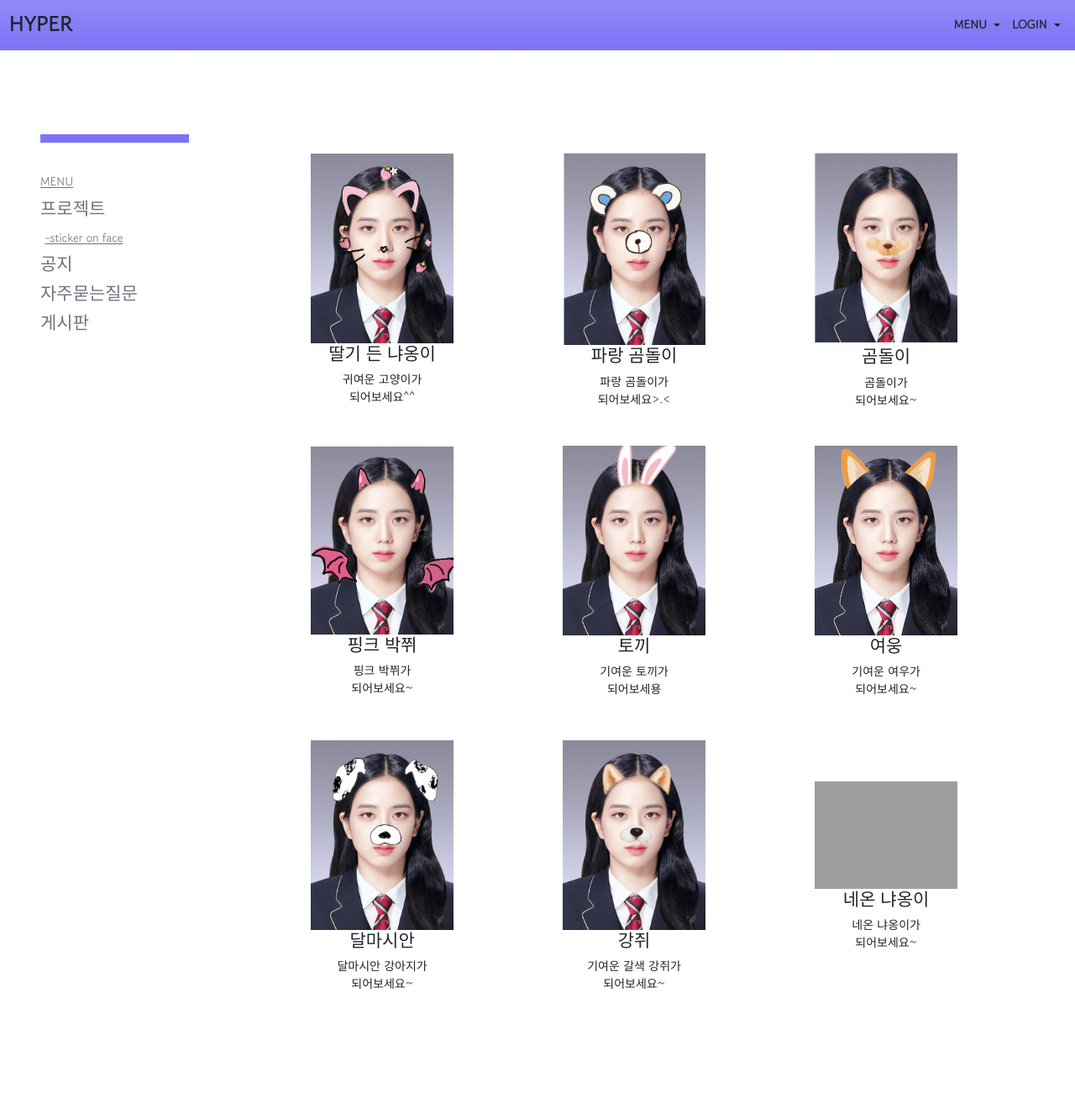
After one commit to kyeonghunkim123/Sticker_On_Face, a Django app: page /stickers/sticker_select/ in a window 1280 px wide. The commit adds this page. Shown: the whole page at 84% size. Run offline with Django 4.2, Linux system fonts and the light colour scheme; grey boxes are pictures that could not be loaded.

Commit message:
select_page     font는 나중에

```diff
--- /dev/null
+++ b/static/css/sticker_select.css
@@ -0,0 +1,21 @@
+/* sticker select page */
+
+.container{
+            position: relative;
+            margin: 100px auto;
+            padding: 20px 60px;
+            text-align: center;
+            border: 30 center;
+            position: relative;
+
+		}
+
+.image {
+            display: table-cell;
+            content: center;
+            width: 300px;
+            height: 330px;
+        }
+h4 {
+	font-family: 'Noto Sans KR', sans-serif;
+}
--- a/stickers/urls.py
+++ b/stickers/urls.py
@@ -8,11 +8,12 @@ from django.conf.urls.static import static
 
 
 urlpatterns = [
-    path('sticker_edit', stickers.sticker_edit, name='sticker_edit'),
+    path('sticker_edit/', stickers.sticker_edit, name='sticker_edit'),
     path('sticker_edit_open', stickers.sticker_edit_open, name='sticker_edit_open'),
     path('sticker_page', stickers.sticker_page, name='sticker_page'),
     path('sticker_save', stickers.sticker_save, name='sticker_save'),
     path('sticker_save_open', stickers.sticker_save_open, name='sticker_save_open'),
+    path('sticker_select/', stickers.sticker_select, name='sticker_select'),
 
 
 
--- a/stickers/views.py
+++ b/stickers/views.py
@@ -21,10 +21,10 @@ def sticker_save(request):
     return render(request, "stickers/sticker_save.html")
 
 def sticker_save_open(request):
-<<<<<<< HEAD
     return render(request, "stickers/sticker_save_open.html")
-=======
-    return render(request, "stickers/sticker_save_open.html")
+
+def sticker_select(request):
+    return render(request, "stickers/sticker_select.html")
 
 
 
@@ -106,4 +106,3 @@ def uploadView(request):
 
 
 # SUBPAGE 추가 2023.04.17 끝
->>>>>>> dev
--- a/templates/stickers/sticker_select.html
+++ b/templates/stickers/sticker_select.html
@@ -1,90 +1,92 @@
-<!DOCTYPE html>
-<html lang="en">
+{% extends 'base.html' %}
+{% load static %}
+{% block content %}
+{% include 'users/user_menu2.html' %}
 <head>
-    <meta charset="UTF-8">
-    <meta http-equiv="X-UA-Compatible" content="IE=edge">
-    <meta name="viewport" content="width=device-width", initial-scale=10>
-    <title>selectpage</title>
-    <style>
-        .container{
-            width:800px;
-			height:100%;
-            margin: 0 auto;
-            text-align: center;
-		}
-        .image {
-            display: table-cell;
-            content: center;
-            width: 300px;
-            height: 330px;
-        }
-        .left_bar{
-            float: left;
-            margin-left: 30px;
-        }
-        a{
-            text-decoration: none;
-            color: black;
-            font-size: 16px;
-        }
-        b{
-            margin-left:11px;
-            font-size: 16px;
-        }
-    </style>
+    <link rel="stylesheet" href="/static/css/sticker_select.css">
+
 </head>
+
+
 <body>
-    <div>
-        <div class="left_bar" >
-            <h2>MENU</h2>
-            <h3><a href="">-프로젝트</a> <br>
-            <ins><b>-sticker on face</b></ins>
-            <br><a href="">-공지</a>
-            <br><a href="">-자주묻는질문</a>
-            <br><a href="">-게시판</a></h3>
-        </div>
 
         <div class="container">
             <div class="image" id="jisoo-cat">
-                <img src="/static/images/jisoo_cat.png" style="cursor: pointer"
-                onclick="window.open('sticker_select_popup1.html', 'asdfo8or', 'scrollbars=yes, width=800, height=605, top=10, left=20');"
+                <img src="{% static '/images/jisoo_cat.png' %}" style="cursor: pointer"
+                onclick ="window.open('{% url 'sticker_edit' %}');"
                 alt ="jisoo-cat" width="170">
 
-                    <h3>딸기 든 냐옹이</h3>
+                    <h4>딸기 든 냐옹이</h4>
                     <p>귀여운 고양이가 <br> 되어보세요^^</p>
             </div>
 
             <div class="image" id="jisoo-bear">
-                <img src="/static/images/jisoo_cat.png" style="cursor: pointer"
-                onclick="window.open('sticker_select_popup2.html', 'asdfo8or', 'scrollbars=yes, width=800, height=605, top=10, left=20');"
+                <img src="{% static '/images/jisoo_bear.jpg' %}" style="cursor: pointer"
+                onclick="window.open('{% url 'sticker_edit' %}');"
                 alt ="jisoo-bear" width="170">
-                    <h3>파랑 곰돌이</h3>
-                    <p>파랑 곰돌이가 <br> 되어보세요>. </p>
+                    <h4>파랑 곰돌이</h4>
+                    <p>파랑 곰돌이가 <br> 되어보세요>.< </p>
             </div>
-            <br>
+
             <div class="image" id="jisoo-bearnose">
-                <img src="/static/images/jisoo_bear_nose.jpg" style="cursor: pointer"
-                onclick="window.open('sticker_select_popup3.html', 'asdfo8or', 'scrollbars=yes, width=800, height=605, top=10, left=20');"
-                alt ="jisoo-bearnose" width="170">
-                    <h3>곰돌이</h3>
+                <img src="{% static '/images/jisoo_bear_nose.jpg' %}" style="cursor: pointer"
+                onclick="window.open('{% url 'sticker_edit' %}');"
+                alt = "jisoo-bearnose" width="170">
+                    <h4>곰돌이</h4>
                     <p>곰돌이가 <br> 되어보세요~ </p>
             </div>
 
+            <br>
 
             <div class="image" id="jisoo-bat">
-                <img src="/static/images/jisoo_bat.jpg" style="cursor: pointer"
-                onclick="window.open('sticker_select_popup4.html', 'asdfo8or', 'scrollbars=yes, width=800, height=605, top=10, left=20');"
+                <img src="{% static '/images/jisoo_bat.jpg' %}" style="cursor: pointer"
+                onclick="window.open('{% url 'sticker_edit' %}');"
                 alt="jisoo-bat" width="170">
-                    <h3>핑크 박쮜</h3>
+                    <h4>핑크 박쮜</h4>
                     <p>핑크 박쮜가 <br> 되어보세요~</p>
             </div>
 
+            <div class="image" id="jisoo-bunny">
+                <img src="{% static '/images/jisoo_bunny.png' %}" style="cursor: pointer"
+                onclick="window.open('{% url 'sticker_edit' %}');"
+                alt ="jisoo-bunny" width="170">
+                    <h4>토끼</h4>
+                    <p>기여운 토끼가 <br> 되어보세용 </p>
+            </div>
 
+            <div class="image" id="jisoo-fox">
+                <img src="{% static '/images/jisoo_fox.jpg' %}" style="cursor: pointer"
+                onclick="window.open('{% url 'sticker_edit' %}');"
+                alt ="jisoo-fox" width="170">
+                    <h4>여웅</h4>
+                    <p>기여운 여우가 <br> 되어보세요~ </p>
+            </div>
+
+            <br>
+
+            <div class="image" id="jisoo-dalma">
+                <img src="{% static '/images/jisoo_dalmadog.png' %}" style="cursor: pointer"
+                onclick="window.open('{% url 'sticker_edit' %}');"
+                alt ="jisoo-dalma" width="170">
+                    <h4>달마시안</h4>
+                    <p>달마시안 강아지가 <br> 되어보세요~ </p>
+            </div>
+
+            <div class="image" id="jisoo-dog">
+                <img src="{% static '/images/jisoo_dog.png' %}" style="cursor: pointer"
+                onclick="window.open('{% url 'sticker_edit' %}');"
+                alt ="jisoo-dog" width="170">
+                    <h4>강쥐</h4>
+                    <p>기여운 갈색 강쥐가 <br> 되어보세요~ </p>
+            </div>
+
+            <div class="image" id="jisoo-neoncat">
+                <img src="{% static '/images/jisoo_pinkcat.png' %}" style="cursor: pointer"
+                onclick="window.open('{% url 'sticker_edit' %}');"
+                alt ="jisoo-pinkcat" width="170">
+                    <h4>네온 냐옹이</h4>
+                    <p>네온 냐옹이가 <br> 되어보세요~ </p>
+            </div>
         </div>
-
-
-
-    </div>
-
 </body>
-</html>
+{% endblock %}
--- /dev/null
+++ b/templates/users/user_menu2.html
@@ -0,0 +1,21 @@
+<div class="main_menu">
+	<ul class="sub_menu">
+		<h2></h2>
+		<h3 class="text-secondary"><ins>MENU</ins></h3>
+		<li>
+			<a href="{% url 'signup' %}" class="text-secondary"><h4>프로젝트</h4></a>
+		</li>
+		<li>
+			<a href="{% url 'signup' %}" class="text-secondary"><h5>&nbsp;<ins>-sticker on face</ins></h5></a>
+		</li>
+		<li>
+			<a href="{% url 'signup' %}" class="text-secondary"><h4>공지</h4></a>
+		</li>
+		<li>
+			<a href="{% url 'signup' %}" class="text-secondary"><h4>자주묻는질문</h4></a>
+		</li>
+		<li>
+			<a href="{% url 'signup' %}" class="text-secondary"><h4>게시판</h4></a>
+		</li>
+	</ul>
+</div>
```
Also changed, not shown: templates/stickers/sticker_select_popup1.html (deleted, +0 -37 lines), templates/stickers/sticker_select_popup2.html (deleted, +0 -37 lines), templates/stickers/sticker_select_popup3.html (deleted, +0 -56 lines), templates/stickers/sticker_select_popup4.html (deleted, +0 -37 lines), static/images/jisoo_bunny.png (added), static/images/jisoo_dalmadog.png (added), static/images/jisoo_dog.png (added), static/images/jisoo_fox.jpg (added), 1 other file.
